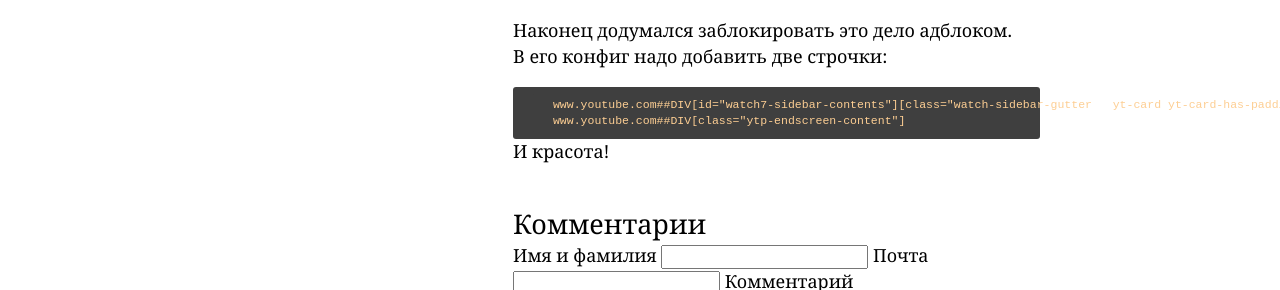
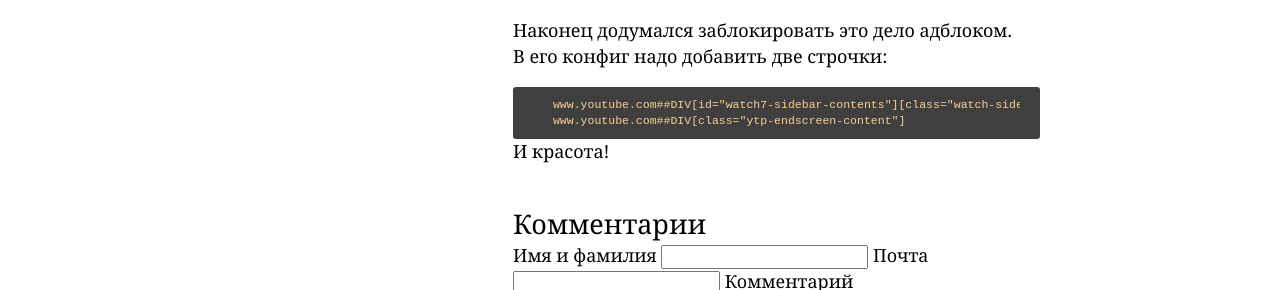
Before and after one commit to illus0r/dianov.org, a Jekyll site: the page built from _posts/2016-10-12-hide-youtube-suggestions.md, in a window 1280 px wide. Shown: the part 639-929 px from the top of the page. Built offline with Jekyll 4.4.1, drawn with Linux system fonts in a browser that asks for light colours.

Commit message:
Updated _syntax-highlighting.scss

```diff
--- a/_sass/_syntax-highlighting.scss
+++ b/_sass/_syntax-highlighting.scss
@@ -24,6 +24,7 @@ code.highlighter-rouge{
   font-size: 0.8em;
   margin-left: 0;
   padding: 5px 20px;
+  overflow-x: scroll;
   pre{
     margin: 0;
   }
```
